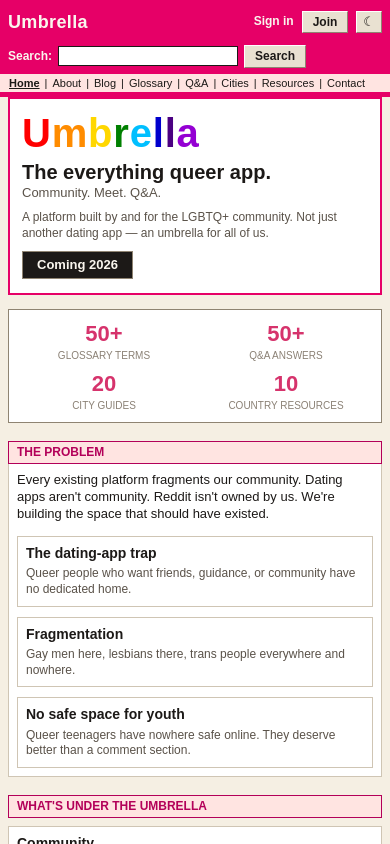
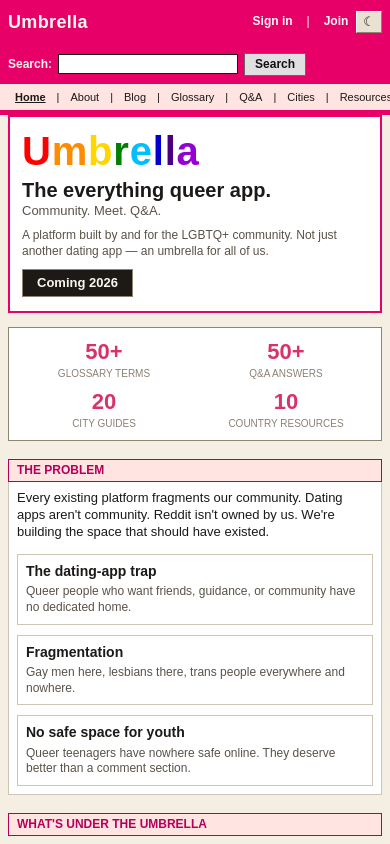
Before and after one commit to nekwasar/umbrella.lgbt, a Next.js app in the folder apps/web/: page / in a window 390 px wide. Shown: the top 844 px of the page. Built offline with nearby package versions, Linux system fonts and the light colour scheme; no server answers.

Commit message:
header cleanup: plain banner links, search block, scrollable subnav

```diff
--- a/apps/web/src/app/globals.css
+++ b/apps/web/src/app/globals.css
@@ -517,14 +517,32 @@ h3 {
   font-size: 11px;
   color: var(--btn-fg);
 }
-.banner-link {
-  color: var(--btn-fg);
+/* plain cream text links in the banner (no button boxes) */
+.banner-text-link {
+  color: #fff5f8;
   font-weight: 700;
   text-decoration: none;
 }
-.banner-link:hover {
-  color: var(--btn-fg);
+.banner-text-link:hover {
+  color: #fff5f8;
   text-decoration: underline;
+}
+.banner-text-btn {
+  background: none;
+  border: none;
+  padding: 0;
+  font-family: var(--font);
+  font-size: 12px;
+  font-weight: 700;
+  color: #fff5f8;
+  cursor: pointer;
+}
+.banner-text-btn:hover {
+  text-decoration: underline;
+}
+.banner-sep {
+  color: #fff5f8;
+  margin: 0 6px;
 }
 
 /* classic header search row: label + white input + bevel button, left-aligned */
@@ -536,7 +554,7 @@ h3 {
   align-items: center;
   gap: 6px;
   margin: 0;
-  padding: 0 0 6px;
+  padding: 8px 0;
   text-align: left;
 }
 .banner-search-form label {
@@ -555,15 +573,37 @@ h3 {
   border-radius: 0;
 }
 
+/* classic light-grey search button: flat fill, 1px dark border, sharp corners */
+.btn-search {
+  padding: 2px 10px;
+  font-family: var(--font);
+  font-size: 12px;
+  font-weight: 700;
+  line-height: 1.4;
+  color: #111;
+  background: #e0e0e0;
+  border: 1px solid #666;
+  border-radius: 0;
+  cursor: pointer;
+}
+.btn-search:hover {
+  text-decoration: underline;
+}
+.btn-search:active {
+  background: #d0d0d0;
+}
+
 .subnav {
   background: var(--pastel);
   border-bottom: 2px solid var(--hotpink);
+  overflow-x: auto;
+  white-space: nowrap;
 }
 .subnav-inner {
   display: flex;
-  flex-wrap: wrap;
+  flex-wrap: nowrap;
   align-items: center;
-  padding: 2px 8px;
+  padding: 6px 10px;
   font-size: 12px;
 }
 .subnav a {
@@ -582,6 +622,7 @@ h3 {
 }
 .subnav .sep {
   color: var(--ink);
+  margin: 0 6px;
 }
 
 .theme-toggle {
@@ -702,7 +743,6 @@ h3 {
 
 @media (max-width: 760px) {
   .subnav-inner {
-    padding: 2px 4px;
     font-size: 11px;
   }
   .subnav a {
--- a/apps/web/src/components/public/PublicHeader.tsx
+++ b/apps/web/src/components/public/PublicHeader.tsx
@@ -68,16 +68,22 @@ export function PublicHeader() {
             {user ? (
               <>
                 <span className="banner-user">@{user.username}</span>
-                <button className="btn" onClick={() => logout()}>
+                <span className="banner-sep" aria-hidden="true">
+                  |
+                </span>
+                <button className="banner-text-btn" onClick={() => logout()}>
                   Sign out
                 </button>
               </>
             ) : (
               <>
-                <Link href="/login" className="banner-link">
+                <Link href="/login" className="banner-text-link">
                   Sign in
                 </Link>
-                <Link href="/register" className="btn">
+                <span className="banner-sep" aria-hidden="true">
+                  |
+                </span>
+                <Link href="/register" className="banner-text-link">
                   Join
                 </Link>
               </>
@@ -99,7 +105,7 @@ export function PublicHeader() {
           <form action="/search" method="get" role="search" className="banner-search-form">
             <label htmlFor="banner-search-q">Search:</label>
             <input id="banner-search-q" type="text" name="q" autoComplete="off" />
-            <button type="submit" className="btn">
+            <button type="submit" className="btn-search">
               Search
             </button>
           </form>
```
Also changed, not shown: 1 other file (tests, documents, lock files or other folders).
